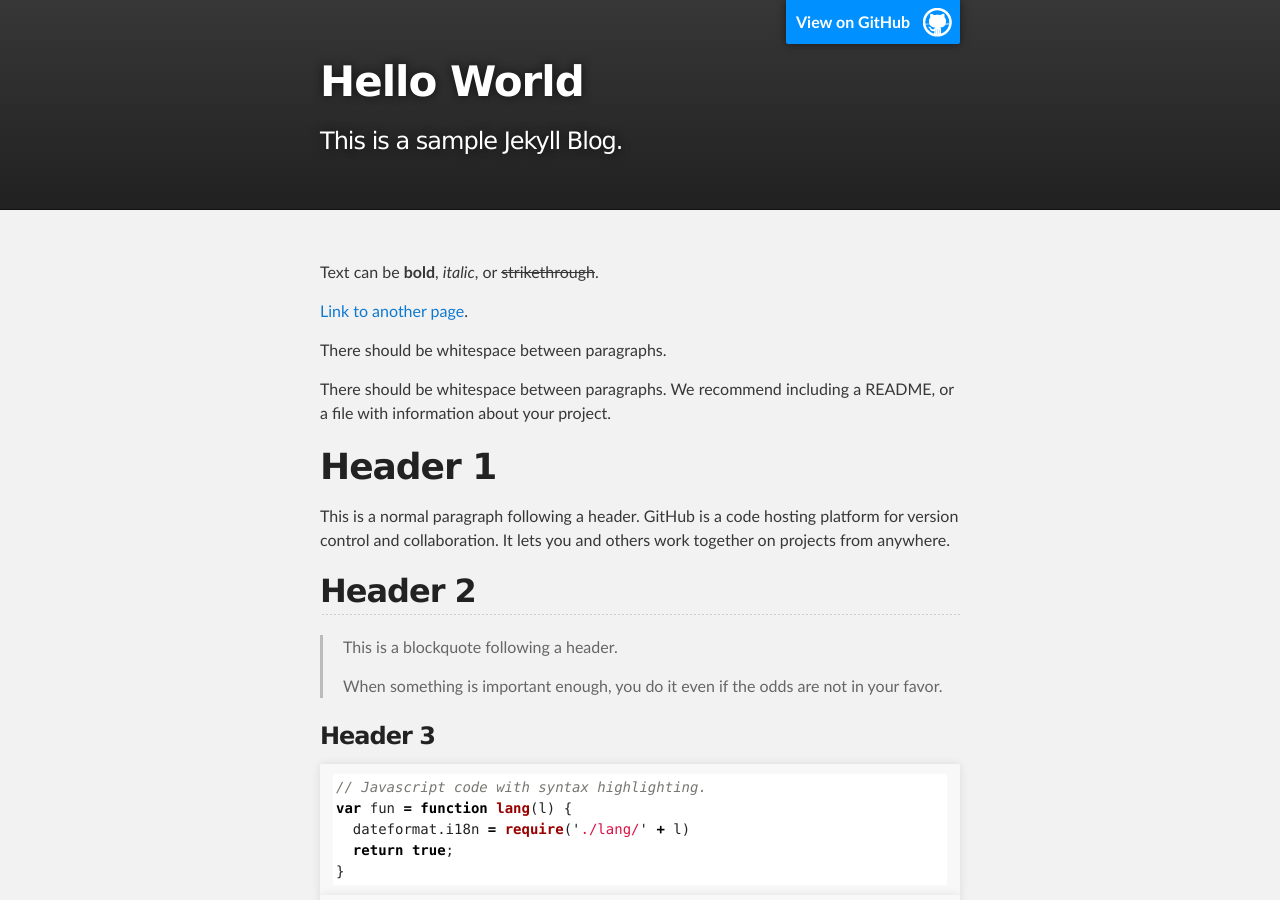
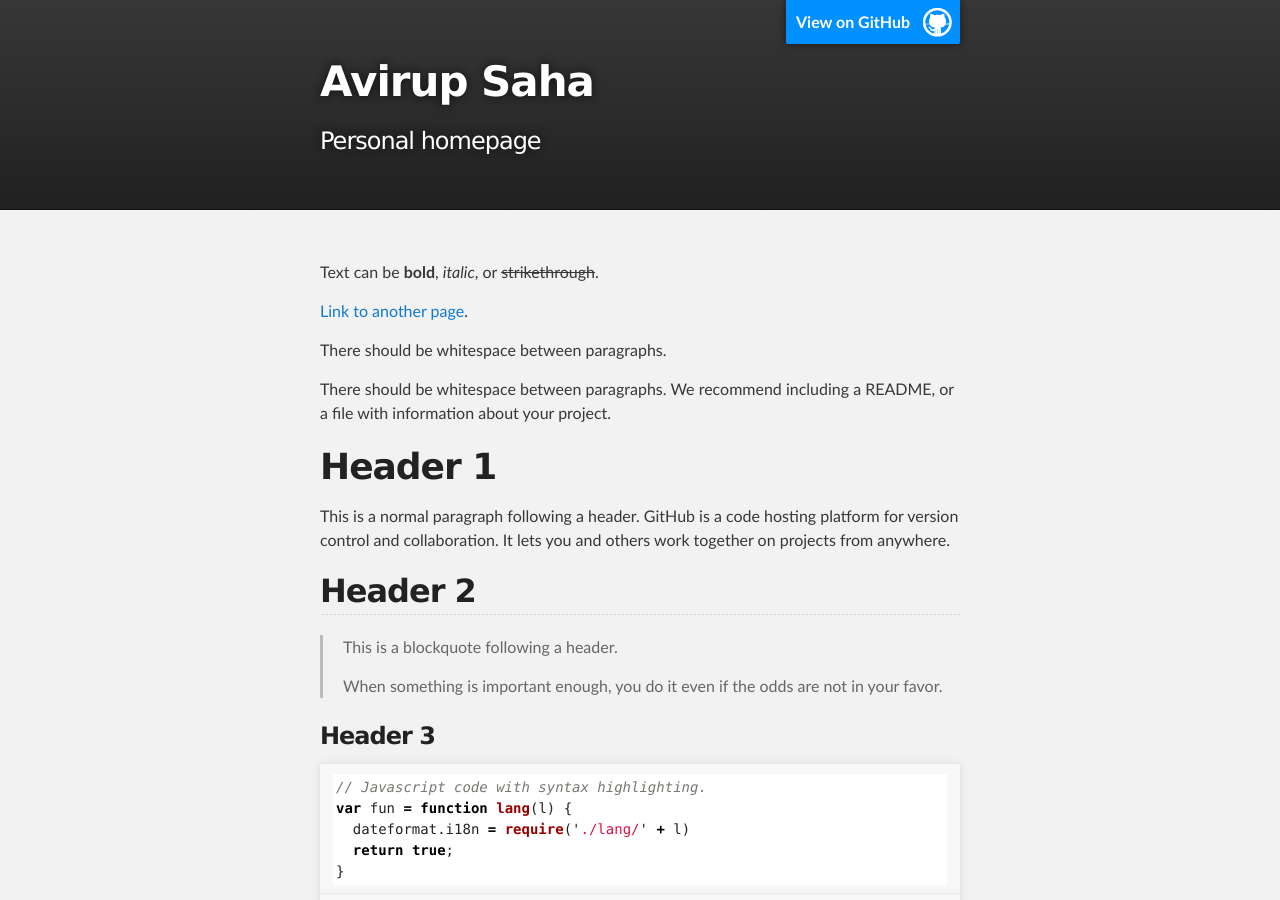
Before and after one commit to ASCARATHIRA/ASCARATHIRA.github.io, a Jekyll site: the page built from index.md, in a window 1280 px wide and 900 px high. Built offline with Jekyll 4.4.1, drawn with Linux system fonts in a browser that asks for light colours.

Commit message:
Initial commit

```diff
--- a/_config.yml
+++ b/_config.yml
@@ -1,11 +1,11 @@
-title: Hello World
+title: Avirup Saha
 theme: jekyll-theme-slate
 
 # Name of your blog (this will show up at the top of your page and in the RSS feed)
 #name: Sample Jekyll Blog
 
 # Short description (goes below the title; it will also be used in the RSS feed)
-description: This is a sample Jekyll Blog.
+description: Personal homepage
 
 # Your name, as you want it to appear underneath each post and in the footer
 author: ASCARATHIRA
@@ -21,7 +21,7 @@ category_dir: /
 # Note - if you enable this, and attempt to view your site locally you have to use the baseurl in your local path.
 # Example, you must use http://localhost:4000/path/to/blog
 #baseurl: /path/to/blog
-baseurl:
+#baseurl:
 
 # The URL of your actual domain. This will be used to make absolute links in the RSS feed.
 #url: http://yourdomain.com/
```
